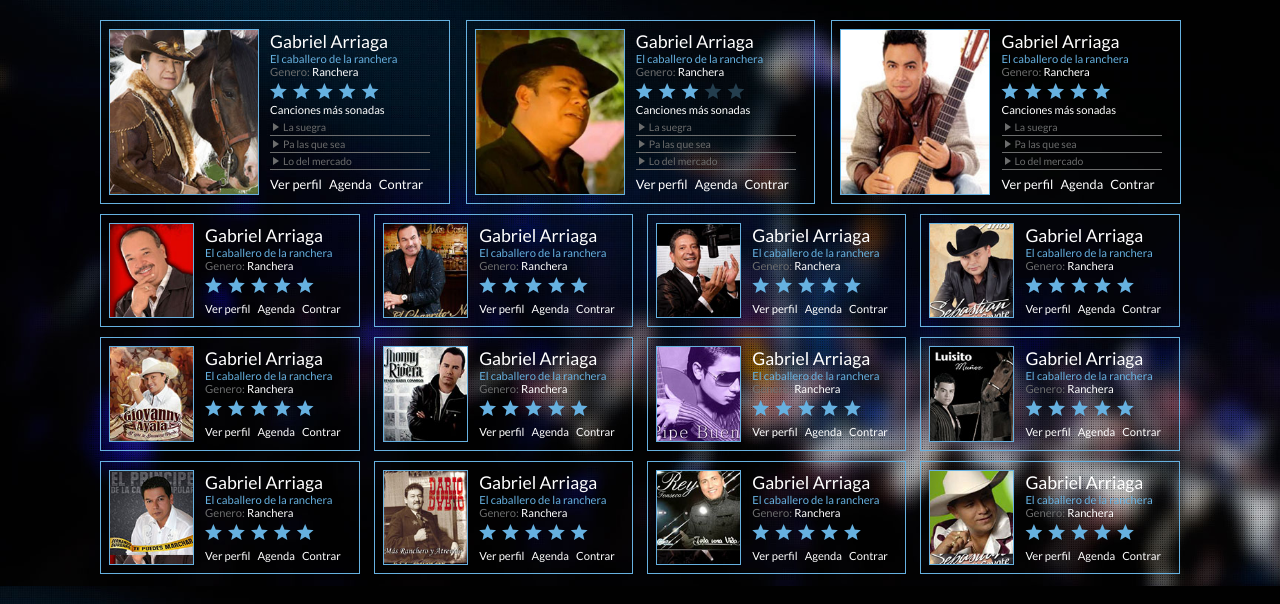
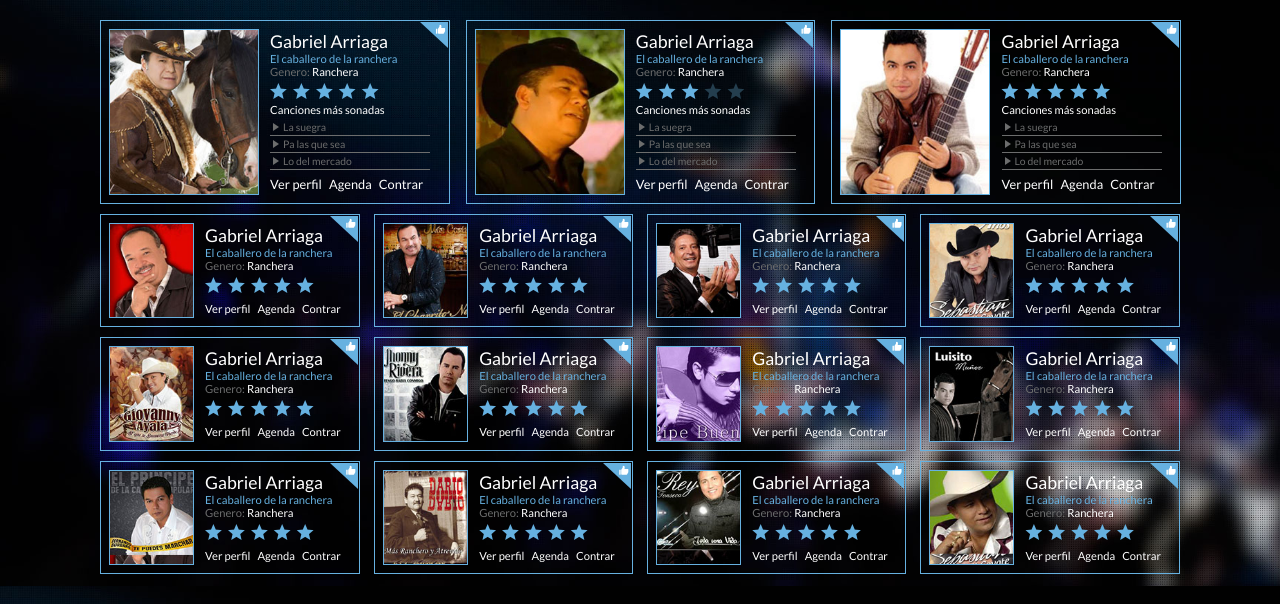
Before and after one commit to MiMartinezcomSAS/globalEventos, a PHP site: page / in a window 1280 px wide. Shown: the part 214-818 px from the top of the page. Run offline with PHP 8.4, Linux system fonts and the light colour scheme; some libraries are stand-ins or nearby versions.

Commit message:
+ ajuste like

```diff
--- a/css/style.css
+++ b/css/style.css
@@ -223,8 +223,8 @@ global artistas
 }
 
 .artist {
-
     border: 1px solid #66b1e0;
+    position: relative;
 }
 
 .artist figure {
@@ -286,6 +286,7 @@ global artistas
 
 .contend-artist > ul > li {
     margin-bottom: 10px;
+
 }
 .contend-artist .song{
     font-size: .65rem;
@@ -347,6 +348,22 @@ global artistas
 .links-song span{
     padding-right: 4px;
 }
+.like{
+    border-color:#66b1e0 #66b1e0 transparent transparent;
+    border-style:solid;
+    border-width:0 28px  26px 0;
+    font-size: .6rem;
+    height:0;
+    position: absolute;
+    right: 1px;
+    top: 1px;
+    width:0;
+}
+.like .flaticon-thumb52{
+    left: 16px;
+    position: absolute;
+    top: 2px;
+}
 /*=================================================================
 general
 ===================================================================*/
--- a/views/global-artistas.php
+++ b/views/global-artistas.php
@@ -18,6 +18,7 @@
 <ul>
 <li class="column-3">
     <div class="artist">
+        <span class="like "><span class="flaticon-thumb52"></span></span>
         <figure>
             <img src="images/artistas/gabriel.jpg" alt=""/>
         </figure>
@@ -48,6 +49,7 @@
 </li>
 <li class="column-3">
     <div class="artist">
+        <span class="like "><span class="flaticon-thumb52"></span></span>
         <figure>
             <img src="images/artistas/jimmy_gutierrez.jpg" alt=""/>
         </figure>
@@ -78,6 +80,7 @@
 </li>
 <li class="column-3">
     <div class="artist">
+        <span class="like "><span class="flaticon-thumb52"></span></span>
         <figure>
             <img src="images/artistas/jhon.jpg" alt=""/>
         </figure>
@@ -108,6 +111,7 @@
 </li>
 <li class="column-4">
     <div class="artist">
+        <span class="like "><span class="flaticon-thumb52"></span></span>
         <figure>
             <img src="images/artistas/luis_posada.jpg" alt=""/>
         </figure>
@@ -132,6 +136,7 @@
 </li>
 <li class="column-4">
     <div class="artist">
+        <span class="like "><span class="flaticon-thumb52"></span></span>
         <figure>
             <img src="images/artistas/charrito.jpg" alt=""/>
         </figure>
@@ -156,6 +161,7 @@
 </li>
 <li class="column-4">
     <div class="artist">
+        <span class="like "><span class="flaticon-thumb52"></span></span>
         <figure>
             <img src="images/artistas/dario_gomez.jpg" alt=""/>
         </figure>
@@ -180,6 +186,7 @@
 </li>
 <li class="column-4">
     <div class="artist">
+        <span class="like "><span class="flaticon-thumb52"></span></span>
         <figure>
             <img src="images/artistas/sebastian.jpg" alt=""/>
         </figure>
@@ -204,6 +211,7 @@
 </li>
 <li class="column-4">
     <div class="artist">
+        <span class="like "><span class="flaticon-thumb52"></span></span>
         <figure>
             <img src="images/artistas/ayala.jpg" alt=""/>
         </figure>
@@ -228,6 +236,7 @@
 </li>
 <li class="column-4">
     <div class="artist">
+        <span class="like "><span class="flaticon-thumb52"></span></span>
         <figure>
             <img src="images/artistas/jhonny_rivera.jpg" alt=""/>
         </figure>
@@ -252,6 +261,7 @@
 </li>
 <li class="column-4">
     <div class="artist">
+        <span class="like "><span class="flaticon-thumb52"></span></span>
         <figure>
             <img src="images/artistas/pipe.jpg" alt=""/>
         </figure>
@@ -276,6 +286,7 @@
 </li>
 <li class="column-4">
     <div class="artist">
+        <span class="like "><span class="flaticon-thumb52"></span></span>
         <figure>
             <img src="images/artistas/luisito.jpg" alt=""/>
         </figure>
@@ -300,6 +311,7 @@
 </li>
 <li class="column-4">
     <div class="artist">
+        <span class="like "><span class="flaticon-thumb52"></span></span>
         <figure>
             <img src="images/artistas/fernando.jpg" alt=""/>
         </figure>
@@ -324,6 +336,7 @@
 </li>
 <li class="column-4">
     <div class="artist">
+        <span class="like "><span class="flaticon-thumb52"></span></span>
         <figure>
             <img src="images/artistas/dario_dario.jpg" alt=""/>
         </figure>
@@ -348,6 +361,7 @@
 </li>
 <li class="column-4">
     <div class="artist">
+        <span class="like "><span class="flaticon-thumb52"></span></span>
         <figure>
             <img src="images/artistas/rey_fonseca.jpg" alt=""/>
         </figure>
@@ -372,6 +386,7 @@
 </li>
 <li class="column-4">
     <div class="artist">
+        <span class="like "><span class="flaticon-thumb52"></span></span>
         <figure>
             <img src="images/artistas/uriel.jpg" alt=""/>
         </figure>
```
